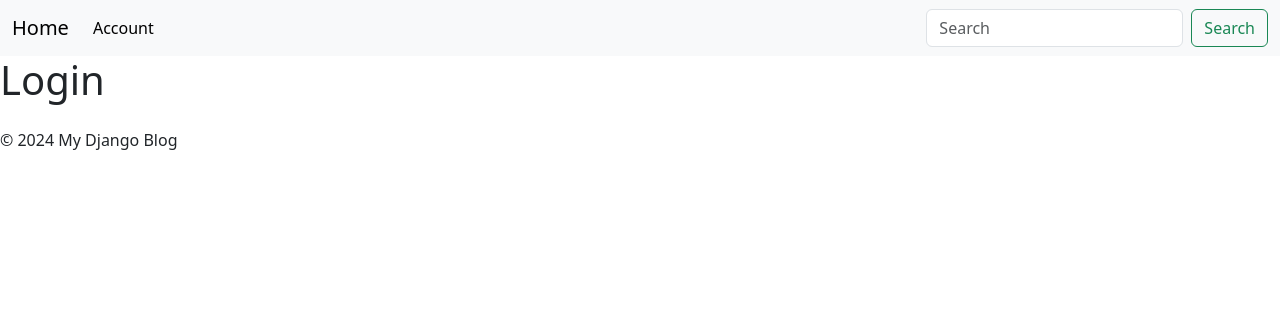
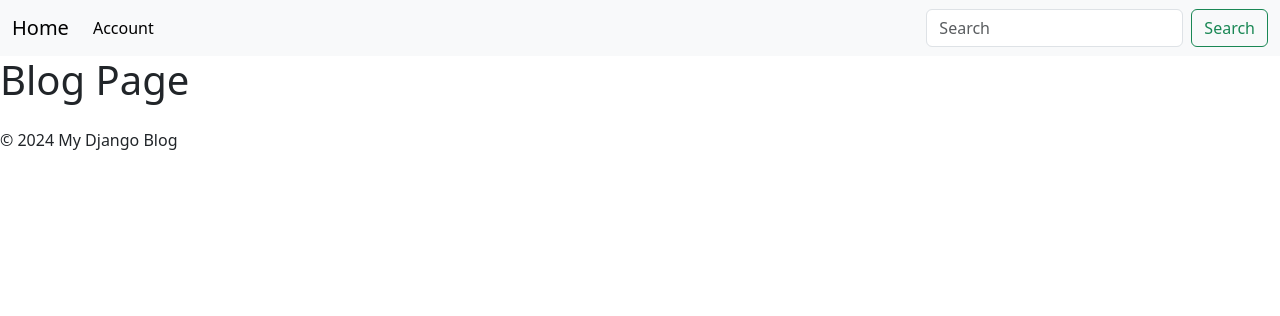
Before and after one commit to countyemi/django_blog, a Django app: template blog_web/templates/blog_post/index.html in a window 1280 px wide. Shown: the top 316 px of the page. Run offline with Django 5.2, Linux system fonts and the light colour scheme; the template is opened without the code that fills it, so the values that code supplies are empty.

Commit message:
templates rendering

```diff
--- a/blog_web/blog_post/urls.py
+++ b/blog_web/blog_post/urls.py
@@ -0,0 +1,9 @@
+from django.contrib import admin
+from django.urls import path
+from . import views
+
+app_name='blog_web'
+
+urlpatterns=[
+    path('', views.index)
+]
--- a/blog_web/blog_post/views.py
+++ b/blog_web/blog_post/views.py
@@ -1,3 +1,6 @@
 from django.shortcuts import render
+from django.http import HttpResponse
 
 # Create your views here.
+def index(request):
+    return render(request, 'blog_post/index.html')
--- a/blog_web/blog_web/urls.py
+++ b/blog_web/blog_web/urls.py
@@ -15,8 +15,13 @@ Including another URLconf
     2. Add a URL to urlpatterns:  path('blog/', include('blog.urls'))
 """
 from django.contrib import admin
-from django.urls import path
+from django.urls import path, include
+from . import views
 
 urlpatterns = [
+    path('', views.index, name='index'),
     path('admin/', admin.site.urls),
+    path('blog/', include('blog_post.urls')),
+    path('account/', include('login.urls')),
+
 ]
--- a/blog_web/blog_web/views.py
+++ b/blog_web/blog_web/views.py
@@ -0,0 +1,6 @@
+from django.http import HttpResponse
+from django.shortcuts import render
+
+def index(request):
+    #return HttpResponse('welcome')
+    return render(request, 'base.html')
--- a/blog_web/login/urls.py
+++ b/blog_web/login/urls.py
@@ -0,0 +1,8 @@
+from django.contrib import admin
+from django.urls import path
+from . import views
+app_name='blog_web'
+
+urlpatterns=[
+    path('', views.index)
+]
--- a/blog_web/login/views.py
+++ b/blog_web/login/views.py
@@ -1,3 +1,6 @@
 from django.shortcuts import render
+from django.http import HttpResponse
+# Create your views here.
 
-# Create your views here.
+def index(request):
+    return render(request, 'login/index.html')
--- a/blog_web/templates/blog_post/index.html
+++ b/blog_web/templates/blog_post/index.html
@@ -1,13 +1,9 @@
-<!-- C:\Users\HP\Desktop\Django_Projects\DjangoBlog\templates\login\index.html -->
-{% extends "base.html" %}
+{% extends 'base.html' %}
 
 {% block title %}
-  Login - My Django Blog
+Blog
 {% endblock %}
 
 {% block body %}
-  <h1>Login</h1>
-  <form>
-    <!-- Your login form here -->
-  </form>
+<h1>Blog Page</h1>
 {% endblock %}
```
Also changed, not shown: blog_web/templates/login/index.html (+3 -7 lines).
